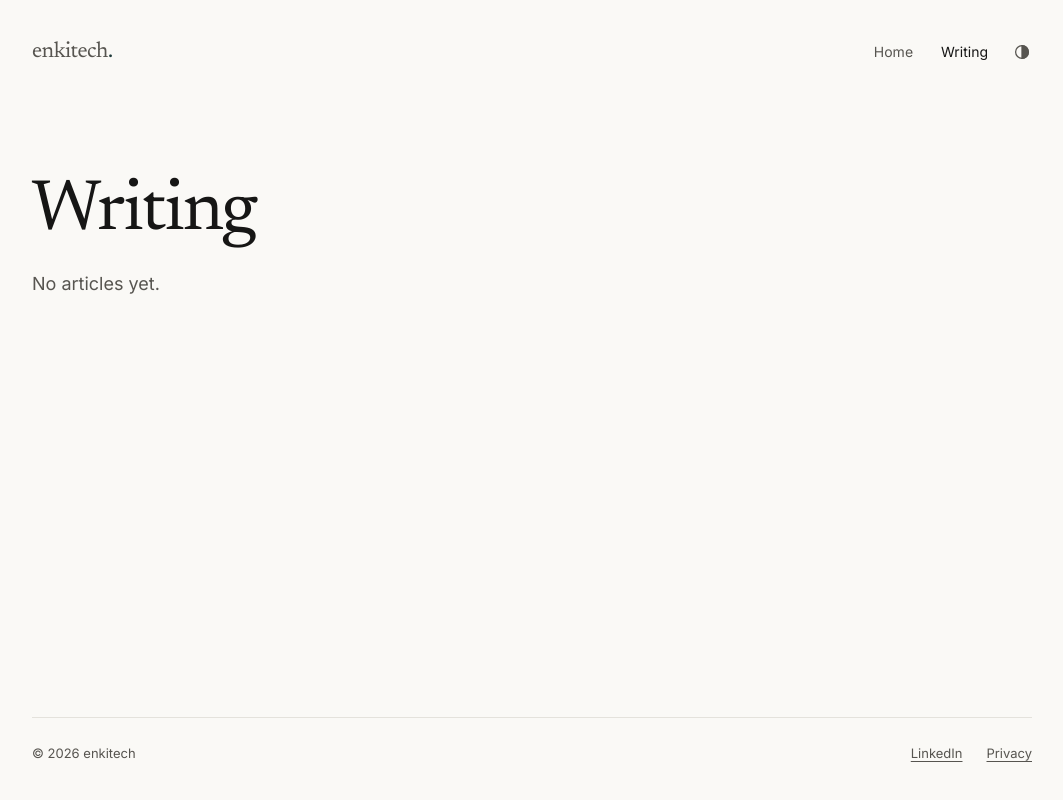
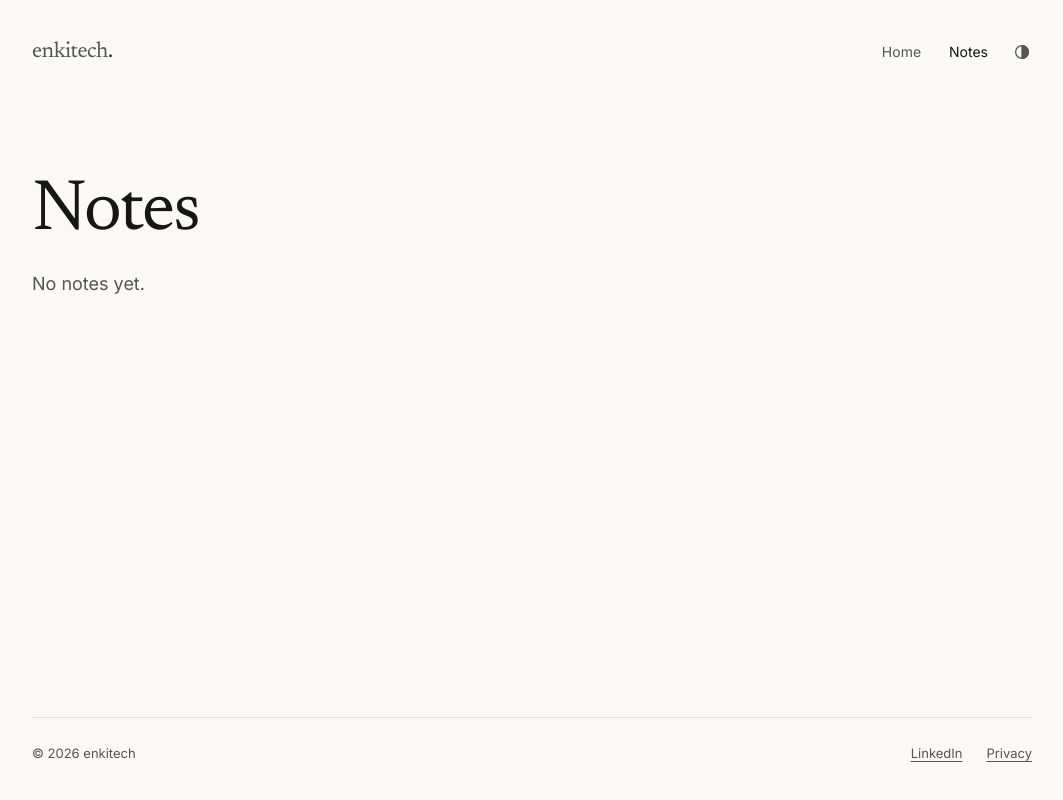
Before and after one commit to kasfreedom/enkitech.de, a plain HTML site: page notes/index.html in a window 1280 px wide. Shown: the whole page, without its empty margins (108-1171 px from the left). Drawn offline with Linux system fonts and the light colour scheme.

Commit message:
Rename Writing to Notes (/notes/)
Co-Authored-By: Claude Opus 5.5 <noreply@anthropic.com>

```diff
--- a/writing/index.html
+++ b/notes/index.html
@@ -3,9 +3,9 @@
 <head>
 <meta charset="utf-8">
 <meta name="viewport" content="width=device-width, initial-scale=1">
-<title>Writing · enkitech</title>
-<meta name="description" content="Articles by Dr. Kassem Abdallah.">
-<link rel="canonical" href="https://enkitech.de/writing/">
+<title>Notes · enkitech</title>
+<meta name="description" content="Notes by Dr. Kassem Abdallah on topics that interest me.">
+<link rel="canonical" href="https://enkitech.de/notes/">
 <link rel="icon" href="/assets/favicon.svg" type="image/svg+xml">
 <link rel="icon" href="/assets/favicon-32.png" sizes="32x32" type="image/png">
 <link rel="apple-touch-icon" href="/assets/apple-touch-icon.png">
@@ -20,17 +20,17 @@
 <a class="brand" href="/">enkitech<span>.</span></a>
 <nav class="site-nav" aria-label="Main">
 <a href="/">Home</a>
-<a href="/writing/" aria-current="page">Writing</a>
+<a href="/notes/" aria-current="page">Notes</a>
 <button type="button" class="theme-toggle" data-theme-toggle aria-label="Switch theme"><svg viewBox="0 0 24 24" aria-hidden="true" fill="none" stroke="currentColor" stroke-width="1.7" stroke-linecap="round" stroke-linejoin="round"><circle cx="12" cy="12" r="8.5"/><path d="M12 3.5v17a8.5 8.5 0 0 0 0-17Z" fill="currentColor"/></svg></button>
 </nav>
 </header>
 
 <main id="main" class="page">
-<h1>Writing</h1>
-<p class="lede">No articles yet.</p>
-<!-- When the first article is out, replace the line above with a list, newest first:
+<h1>Notes</h1>
+<p class="lede">No notes yet.</p>
+<!-- When the first note is out, replace the line above with a list, newest first:
 <ul class="articles">
-<li><a class="link" href="/writing/slug/">Title</a> <time datetime="2027-01-31">31 January 2027</time></li>
+<li><a class="link" href="/notes/slug/">Title</a> <time datetime="2027-01-31">31 January 2027</time></li>
 </ul> -->
 </main>
 
```
Also changed, not shown: 404.html (+1 -1 lines), index.html (+1 -1 lines), privacy/index.html (+1 -1 lines), 1 other file.
